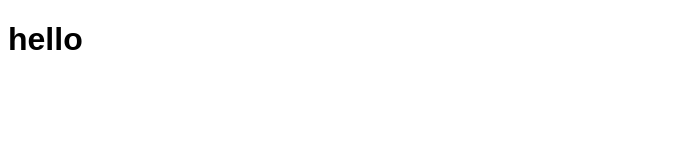
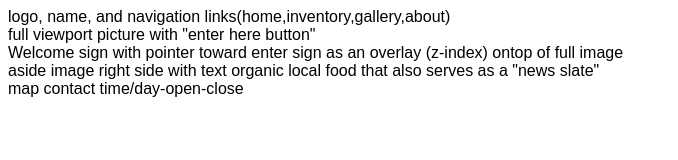
Before and after one commit to Code-Institute-Submissions/Togothor-Good-Friends, a plain HTML site: page index.html in a window 1280 px wide. Shown: the whole page, without its empty margins (0-678 px from the left). Drawn offline with Linux system fonts and the light colour scheme.

Commit message:
Add core structure home page

```diff
--- a/index.html
+++ b/index.html
@@ -9,8 +9,13 @@
     <title>First project</title>
 </head>
 <body>
-    <header><h1>hello</h1></header>
+    <header>logo, name, and navigation links(home,inventory,gallery,about)</header>
 
+    <section>full viewport picture with "enter here button"</section>
+    <section>Welcome sign with pointer toward enter sign as an overlay (z-index) ontop of full image </section>
+    <section>aside image right side with text organic local food that also serves as a "news slate"</section>
+
+    <footer>map contact time/day-open-close</footer>
 
 </body>
 </html>
```
